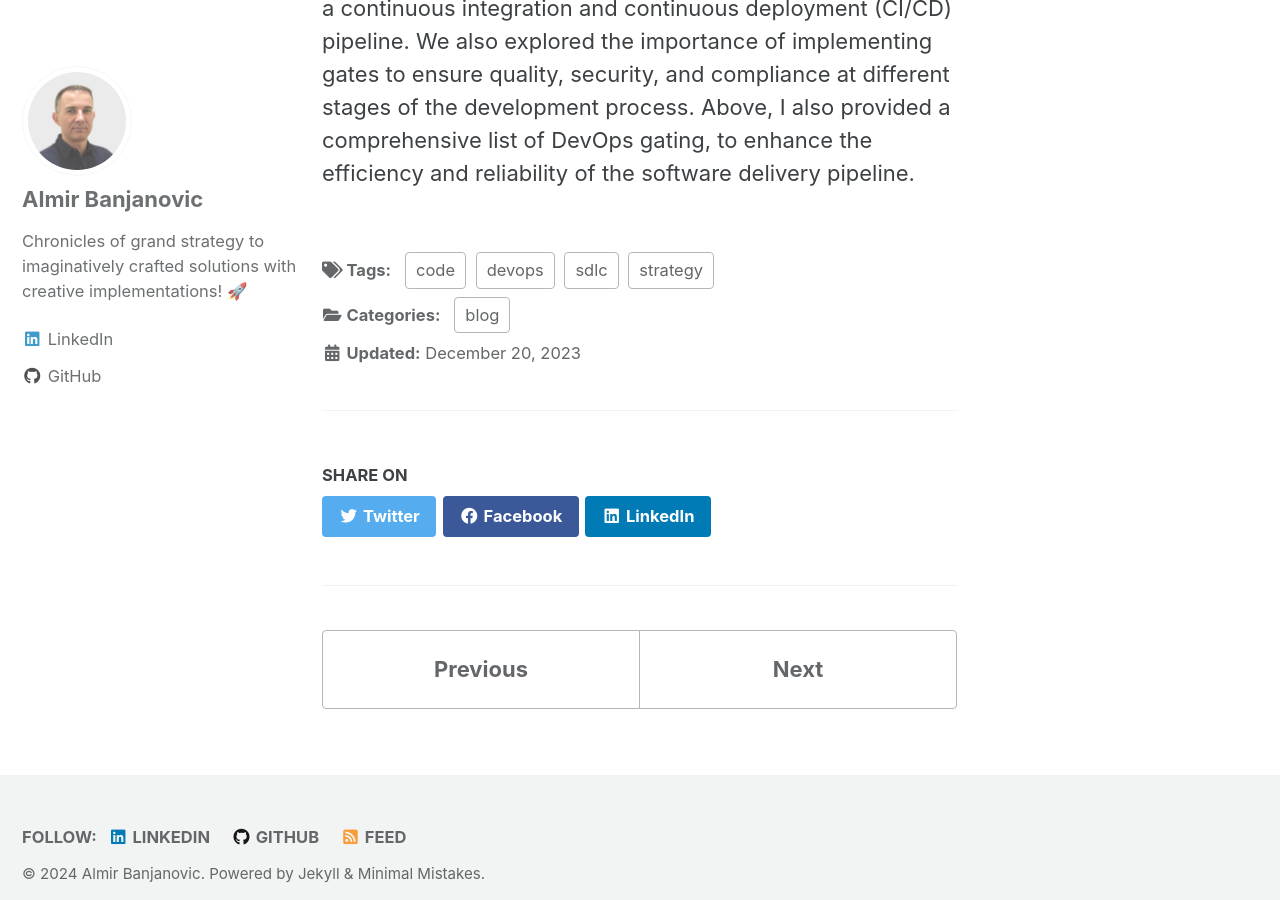
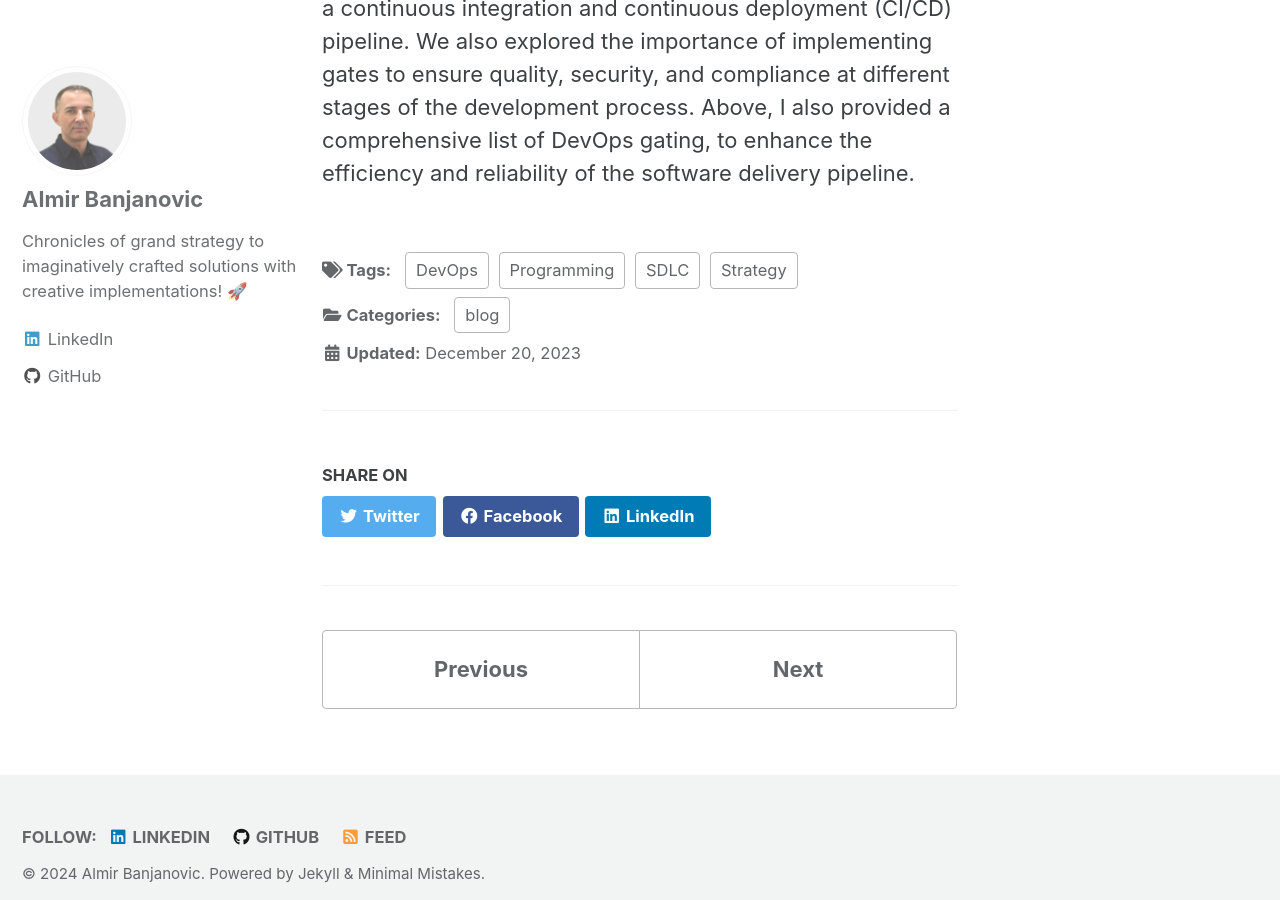
Before and after one commit to almirbanjanovic/roadtocloud.github.io, a Jekyll site: the page built from blog/_posts/2023-12-20-devops-gates.md, in a window 1280 px wide and 900 px high, scrolled down 5153 px. Built offline with Jekyll 4.4.1, drawn with Linux system fonts in a browser that asks for light colours; cached includes are drawn as plain includes.

Commit message:
Update 2023-12-20-devops-gates.md

```diff
--- a/blog/_posts/2023-12-20-devops-gates.md
+++ b/blog/_posts/2023-12-20-devops-gates.md
@@ -5,10 +5,10 @@ header:
 excerpt: "The Gates to the Cloud - delivery pipeline checkpoints for healthy, resilient, and secure applications."
 toc: true
 tags:
-  - devops
-  - code
-  - sdlc
-  - strategy
+  - DevOps
+  - Programming
+  - SDLC
+  - Strategy
 ---
 
 <figure style="width: 150px" class="align-left">
```
